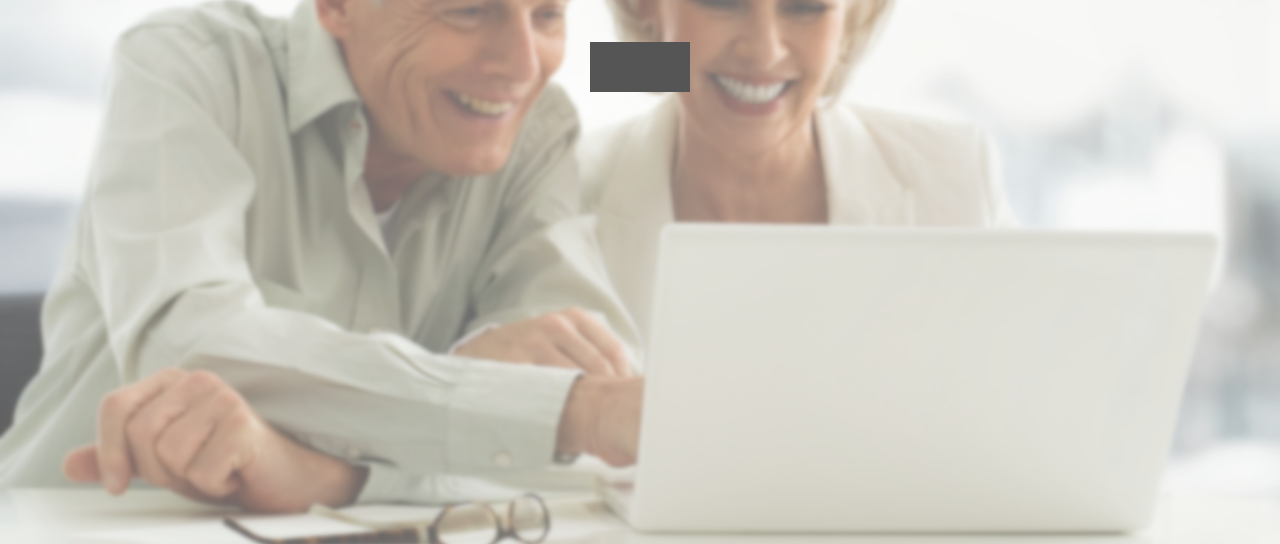
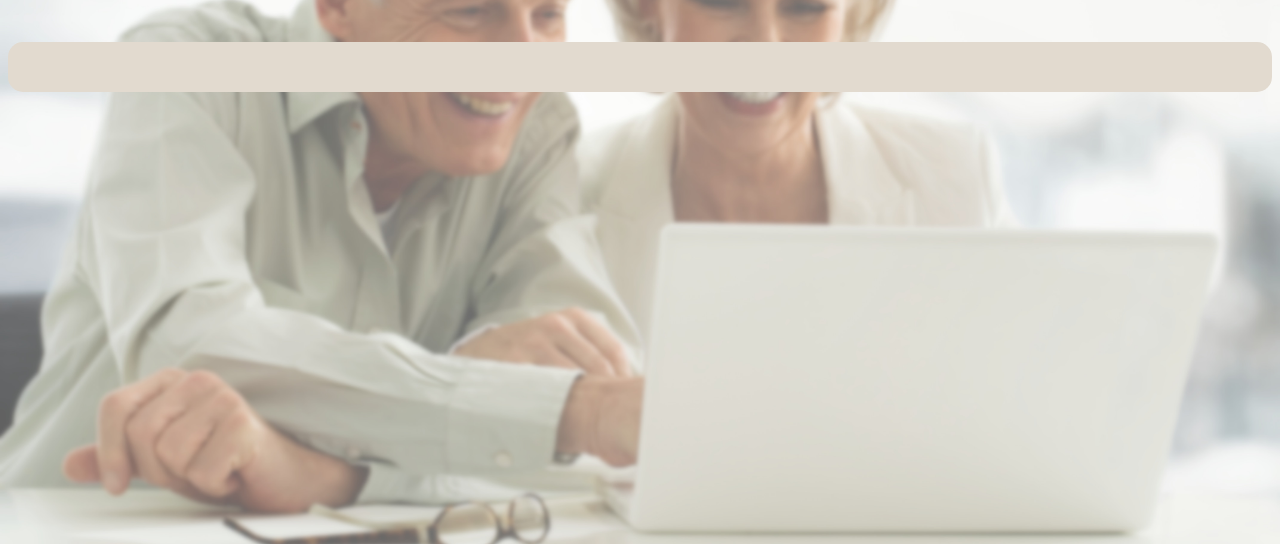
Before and after one commit to BCDTechPals/BCDTechPals.github.io, a plain HTML site: page index.html in a window 1280 px wide. Shown: the part 256-800 px from the top of the page. Drawn offline with Linux system fonts and the light colour scheme.

Commit message:
Adding box on title page woth A links to all areas of site

```diff
--- a/main.css
+++ b/main.css
@@ -80,6 +80,7 @@ li a.active {
 
 .rectangle {
   height: 50px;
-  width: 100px;
-  background-color: #555;
+  width: 80%px;
+  background-color: rgb(226, 218, 207);
+  border-radius: 15px;
 }
```
